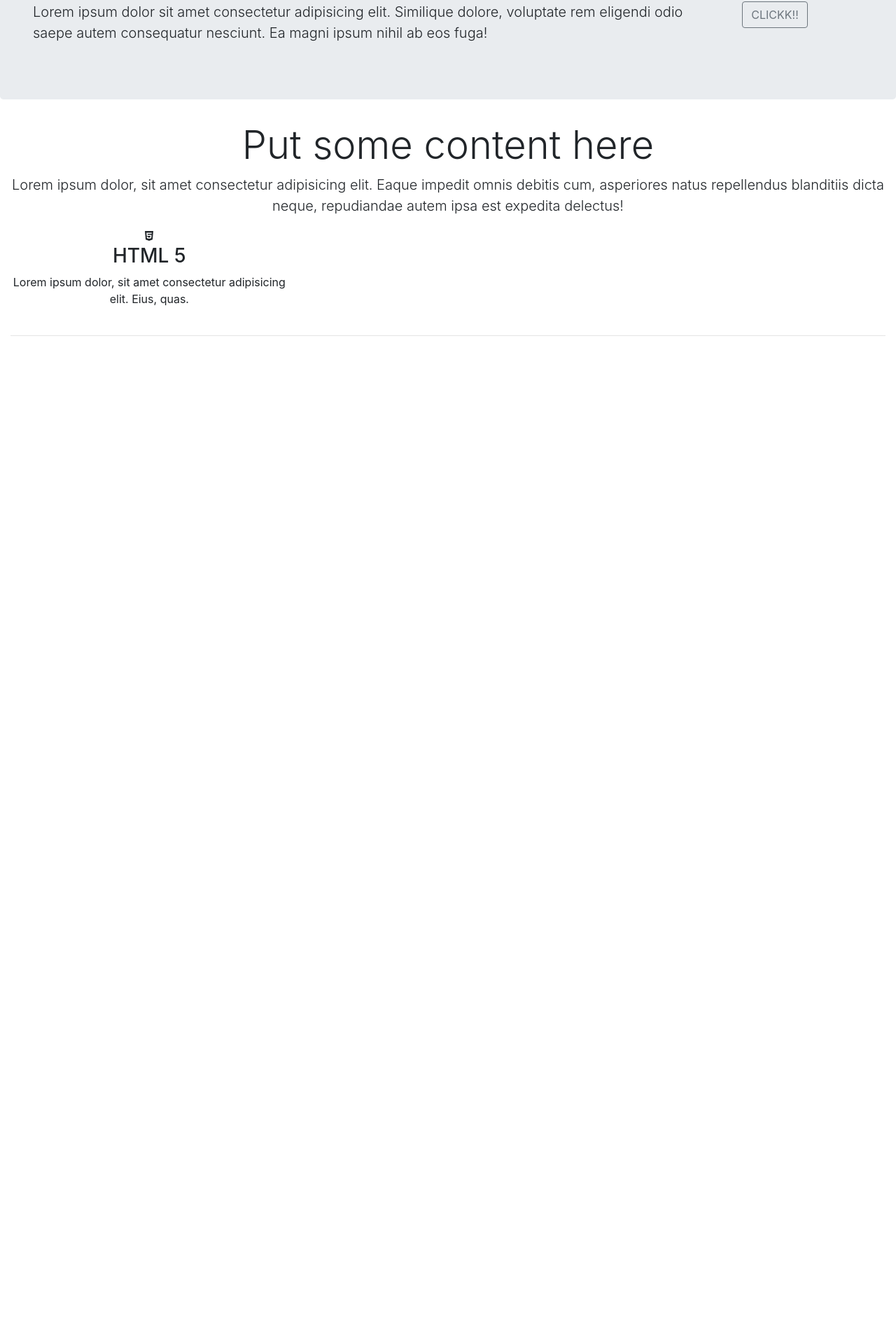
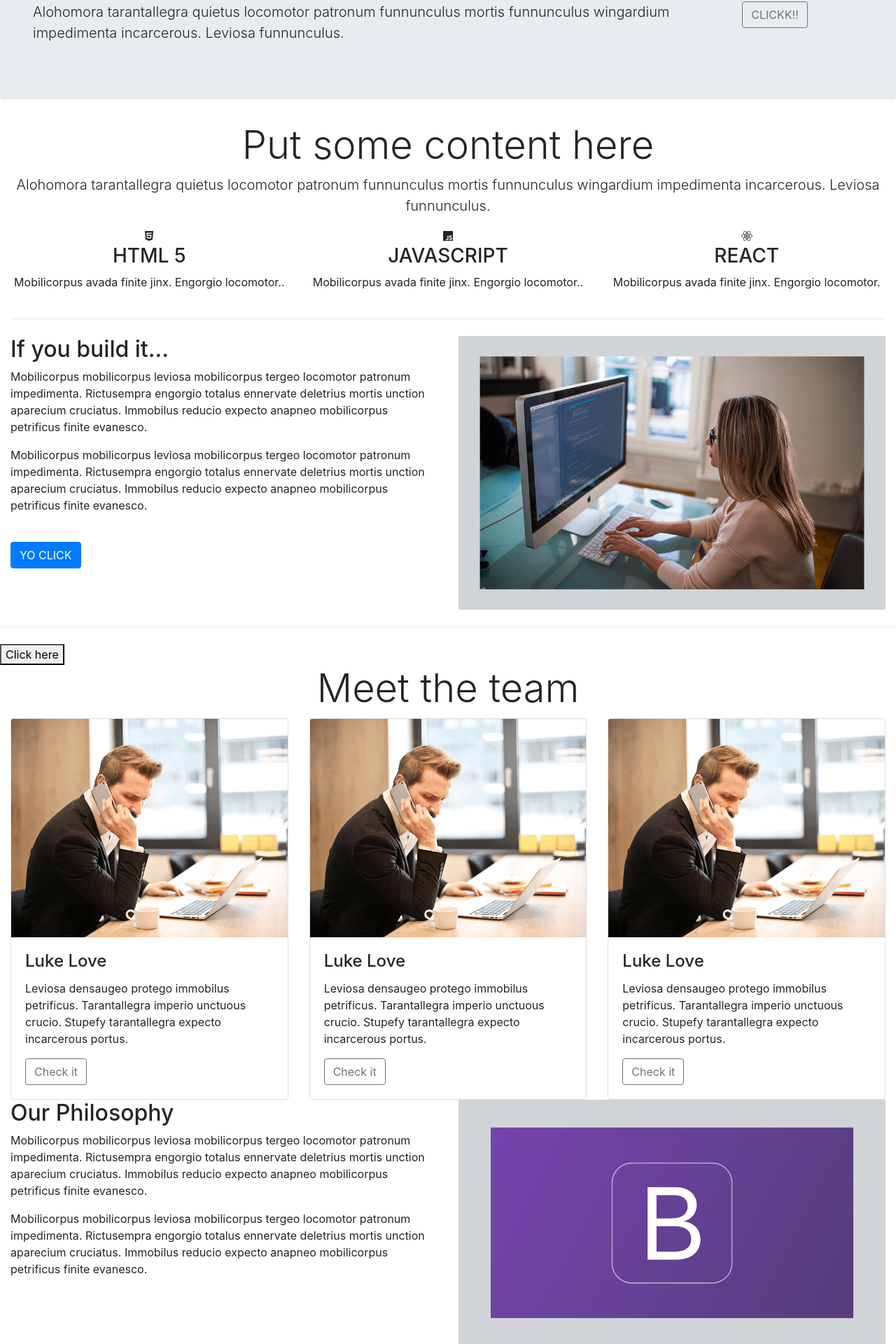
Before and after one commit to lukelovekin/portfolio-react, a React (Create React App) app: page / in a window 1280 px wide. Shown: the part 774-2694 px from the top of the page at 70% size. Before the commit the page ends 1278 px from the top, so only its background shows below. Built offline with nearby package versions, Linux system fonts and the light colour scheme.

Commit message:
two colum section

```diff
--- a/src/App.tsx
+++ b/src/App.tsx
@@ -4,6 +4,10 @@ import Carousel from "./components/Carousel"
 import Jumbo from "./components/Jumbotron"
 import Welcome from "./components/Welcome"
 import TCS from "./components/TCS"
+import Fixed from "./components/FixedBack"
+import Hidden from "./components/Hidden"
+import Cards from "./components/Cards"
+import TCS2 from "./components/TCS2"
 
 import { library } from '@fortawesome/fontawesome-svg-core'
 import { fab } from '@fortawesome/free-brands-svg-icons'
@@ -19,6 +23,10 @@ export default (): JSX.Element => {
             <Jumbo/>
             <Welcome/>
             <TCS/>
+            <Fixed/>
+            <Hidden/>
+            <Cards/>
+            <TCS2/>
         </>
     )
 }
--- /dev/null
+++ b/src/components/Cards.tsx
@@ -0,0 +1,59 @@
+import React from "react"
+import Pic from "./images/team1.png"
+
+
+export default (): JSX.Element => {
+    return (
+        <>
+            <div className="container-fluid padding">
+                <div className="row welcome text-center">
+                    <div className='col-12'>
+                        <h1 className='display-4'>Meet the team</h1>
+                    </div>
+                    <hr className='my-4'/>
+                </div>
+            </div>
+
+            <div className='container-fluid padding'>
+                <div className='row paddomg'>
+                    <div className='col-md-4'>
+                        <div className='card'>
+                            <img className='card-img-top' src={Pic} alt=""/>
+                            <div className='card-body'>
+                                <h4 className='card-title'>Luke Love
+                                </h4>
+                                <p>Leviosa densaugeo protego immobilus petrificus. Tarantallegra imperio unctuous crucio. Stupefy tarantallegra expecto incarcerous portus.
+                                </p>
+                                <a href="#" className='btn btn-outline-secondary'>Check it</a>
+                            </div>
+                        </div>
+                    </div>
+                    <div className='col-md-4'>
+                        <div className='card'>
+                            <img className='card-img-top' src={Pic} alt="" />
+                            <div className='card-body'>
+                                <h4 className='card-title'>Luke Love
+                                </h4>
+                                <p>Leviosa densaugeo protego immobilus petrificus. Tarantallegra imperio unctuous crucio. Stupefy tarantallegra expecto incarcerous portus.
+                                </p>
+                                <a href="#" className='btn btn-outline-secondary'>Check it</a>
+                            </div>
+                        </div>
+                    </div>
+                    <div className='col-md-4'>
+                        <div className='card'>
+                            <img className='card-img-top' src={Pic} alt="" />
+                            <div className='card-body'>
+                                <h4 className='card-title'>Luke Love
+                                </h4>
+                                <p>Leviosa densaugeo protego immobilus petrificus. Tarantallegra imperio unctuous crucio. Stupefy tarantallegra expecto incarcerous portus.
+                                </p>
+                                <a href="#" className='btn btn-outline-secondary'>Check it</a>
+                            </div>
+                        </div>
+                    </div>
+                </div>
+            </div>
+        </>
+    )
+}
--- /dev/null
+++ b/src/components/FixedBack.tsx
@@ -0,0 +1,15 @@
+import React from "react"
+
+
+export default (): JSX.Element => {
+    return (
+        <>
+            <figure>
+                <div className="fixed-wrap">
+                    <div id="fixed">
+                    </div>
+                </div>
+            </figure>
+        </>
+    )
+}
--- /dev/null
+++ b/src/components/Hidden.tsx
@@ -0,0 +1,31 @@
+import React from "react"
+import Poo from "./images/gif/poo.gif"
+
+
+export default (): JSX.Element => {
+    return (
+        <>
+            <button className="fun" data-toggle='collapse' data-target='#emoji'>Click here
+            </button>
+
+            <div id='emoji' className='collapse'>
+                <div className='container-fluid padding'>
+                    <div className='row text-center'>
+                        <div className='col-sm-6 com-md-3'>
+                            <img className='gif' src={Poo} alt=""/>
+                        </div>
+                        <div className='col-sm-6 com-md-3'>
+                            <img className='gif' src={Poo} alt="" />
+                        </div>
+                        <div className='col-sm-6 com-md-3'>
+                            <img className='gif' src={Poo} alt="" />
+                        </div>
+                        <div className='col-sm-6 com-md-3'>
+                            <img className='gif' src={Poo} alt="" />
+                        </div>
+                    </div>
+                </div>
+            </div>
+        </>
+    )
+}
--- a/src/components/Jumbotron.tsx
+++ b/src/components/Jumbotron.tsx
@@ -8,9 +8,7 @@ export default (): JSX.Element => {
         <div className="row jumbotron">
           <div className="col-xs-12 col-sm-12 col-md-9 col-lg-9 col-xl-10">
             <p className="lead">
-              Lorem ipsum dolor sit amet consectetur adipisicing elit. Similique
-              dolore, voluptate rem eligendi odio saepe autem consequatur
-              nesciunt. Ea magni ipsum nihil ab eos fuga!
+              Alohomora tarantallegra quietus locomotor patronum funnunculus              mortis funnunculus wingardium impedimenta incarcerous. Leviosa              funnunculus.
             </p>
           </div>
           <div className="col-xs-12 col-sm-12 col-md-3 col-lg-3 col-xl-2">
--- a/src/components/TCS.tsx
+++ b/src/components/TCS.tsx
@@ -1,4 +1,7 @@
 import React from "react"
+import pic from "./images/desk.png"
+
+
 import { FontAwesomeIcon } from '@fortawesome/react-fontawesome'
 
 export default (): JSX.Element => {
@@ -9,11 +12,39 @@ export default (): JSX.Element => {
                     <div className="col-xs-12 col-sm-6 col-md-4">
                         <FontAwesomeIcon icon={['fab','html5']} />
                         <h3>HTML 5</h3>
-                        <p>Lorem ipsum dolor, sit amet consectetur adipisicing elit. Eius, quas.</p>
+                        <p>Mobilicorpus avada finite jinx. Engorgio locomotor..</p>
+                    </div>
+                    <div className="col-xs-12 col-sm-6 col-md-4">
+                        <FontAwesomeIcon icon={['fab', 'js']} />
+                        <h3>JAVASCRIPT</h3>
+                        <p>Mobilicorpus avada finite jinx. Engorgio locomotor..</p>
+                    </div>
+                    <div className="col-md-4 col-sm-12">
+                        <FontAwesomeIcon icon={['fab', 'react']} />
+                        <h3>REACT</h3>
+                        <p>Mobilicorpus avada finite jinx. Engorgio locomotor.</p>
                     </div>
                 </div>
                 <hr className='my-4'/>
             </div>
+
+            <div className="container-fluid padding">
+                <div className="row padding">
+                    <div className="col-lg-6">
+                        <h2>If you build it...</h2>
+                        <p>Mobilicorpus mobilicorpus leviosa mobilicorpus tergeo locomotor patronum impedimenta. Rictusempra engorgio totalus ennervate deletrius mortis unction aparecium cruciatus. Immobilus reducio expecto anapneo mobilicorpus petrificus finite evanesco.</p>
+                        <p>Mobilicorpus mobilicorpus leviosa mobilicorpus tergeo locomotor patronum impedimenta. Rictusempra engorgio totalus ennervate deletrius mortis unction aparecium cruciatus. Immobilus reducio expecto anapneo mobilicorpus petrificus finite evanesco.
+                        </p>
+                        <br/>
+                        <a href="#" className="btn btn-primary">YO CLICK</a>
+                    </div>
+                    <div className="col-lg-6">
+                        <img src={pic} className="img-fluid" alt=""/>
+                    </div>
+                </div>
+            </div>
+            <hr className="my-4"/>
+
         </>
     )
 }
--- /dev/null
+++ b/src/components/TCS2.tsx
@@ -0,0 +1,23 @@
+import React from "react"
+import pic2 from "./images/bootstrap2.png"
+
+export default (): JSX.Element => {
+    return (
+        <>
+            <div className="container-fluid padding">
+                <div className="row padding">
+                    <div className="col-lg-6">
+                        <h2>Our Philosophy</h2>
+                        <p>Mobilicorpus mobilicorpus leviosa mobilicorpus tergeo locomotor patronum impedimenta. Rictusempra engorgio totalus ennervate deletrius mortis unction aparecium cruciatus. Immobilus reducio expecto anapneo mobilicorpus petrificus finite evanesco.</p>
+                        <p>Mobilicorpus mobilicorpus leviosa mobilicorpus tergeo locomotor patronum impedimenta. Rictusempra engorgio totalus ennervate deletrius mortis unction aparecium cruciatus. Immobilus reducio expecto anapneo mobilicorpus petrificus finite evanesco.
+                        </p>
+                        <br />
+                    </div>
+                    <div className="col-lg-6">
+                        <img src={pic2} className="img-fluid" alt="" />
+                    </div>
+                </div>
+            </div>
+        </>
+    )
+}
--- a/src/components/Welcome.tsx
+++ b/src/components/Welcome.tsx
@@ -10,7 +10,7 @@ export default (): JSX.Element => {
           </div>
           <hr/>
           <div className='col-12'>
-            <p className='lead'>Lorem ipsum dolor, sit amet consectetur adipisicing elit. Eaque impedit omnis debitis cum, asperiores natus repellendus blanditiis dicta neque, repudiandae autem ipsa est expedita delectus!</p>
+            <p className='lead'>Alohomora tarantallegra quietus locomotor patronum funnunculus mortis funnunculus wingardium impedimenta incarcerous. Leviosa funnunculus.</p>
           </div>
         </div>
       </div>
```
